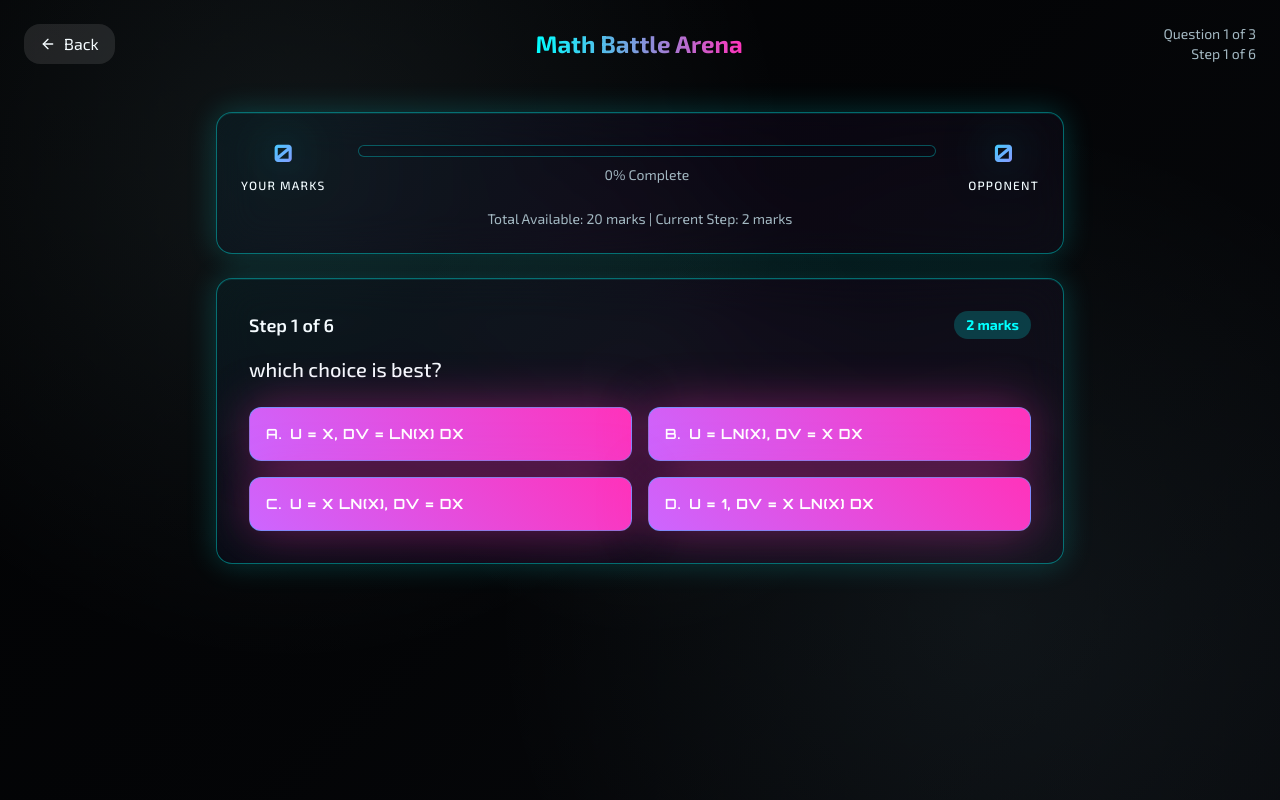
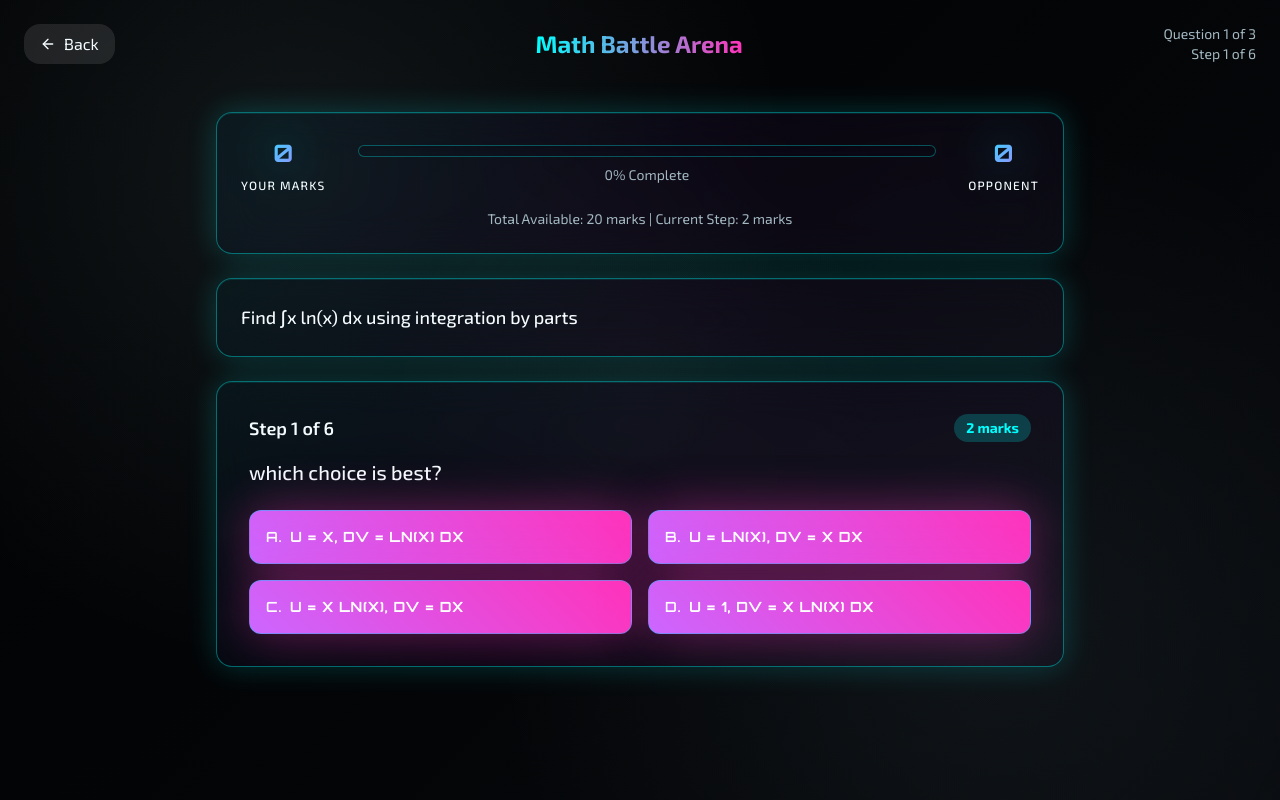
Before and after one commit to EatWheat-25/physics-duel-dash, a React (Vite) app: page /battle in a window 1280 px wide. Built offline with nearby package versions, Linux system fonts and the light colour scheme.

Commit message:
Add question text to step

```diff
--- a/src/components/StepBattlePage.tsx
+++ b/src/components/StepBattlePage.tsx
@@ -279,6 +279,16 @@ const StepBattlePage: React.FC<StepBattlePageProps> = ({ onGoBack, questions, on
           </div>
         </motion.div>
 
+        {/* Original Question */}
+        <motion.div
+          initial={{ opacity: 0, x: -20 }}
+          animate={{ opacity: 1, x: 0 }}
+          className="cyber-card p-6"
+        >
+          <p className="text-lg font-medium leading-relaxed">
+            {currentQuestion.questionText}
+          </p>
+        </motion.div>
 
         {/* Current Step */}
         <AnimatePresence mode="wait">
```
